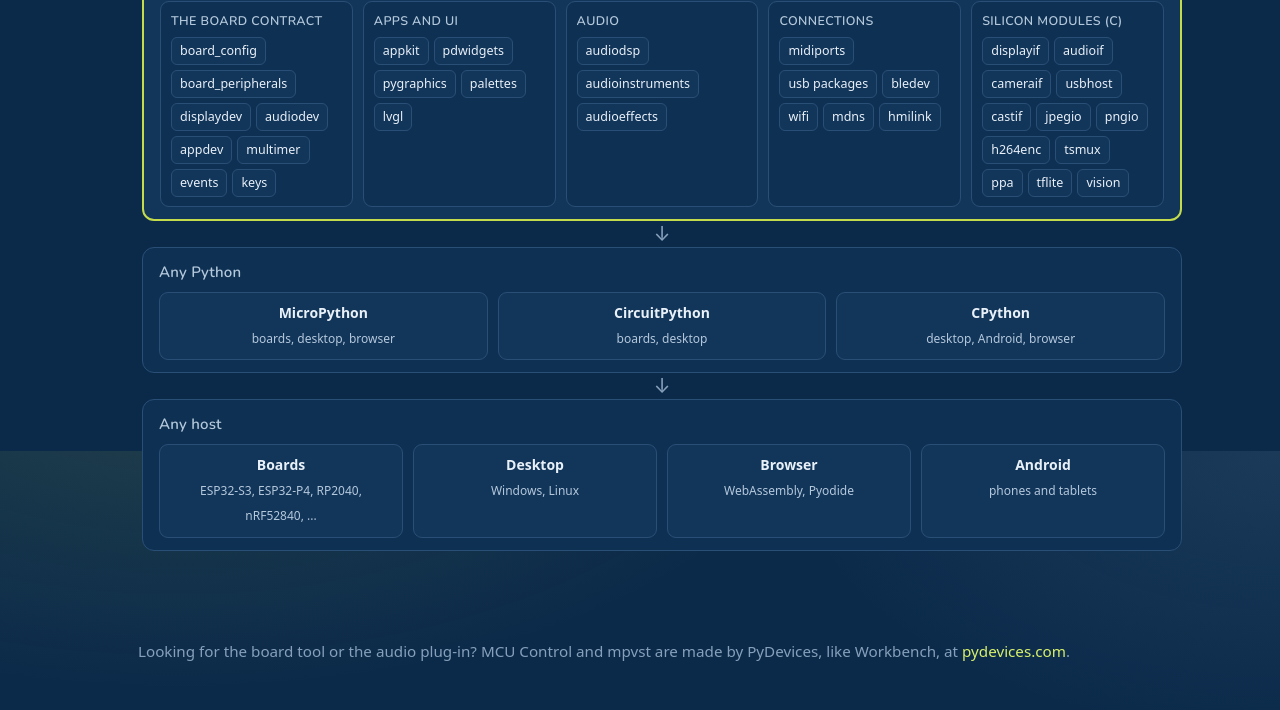
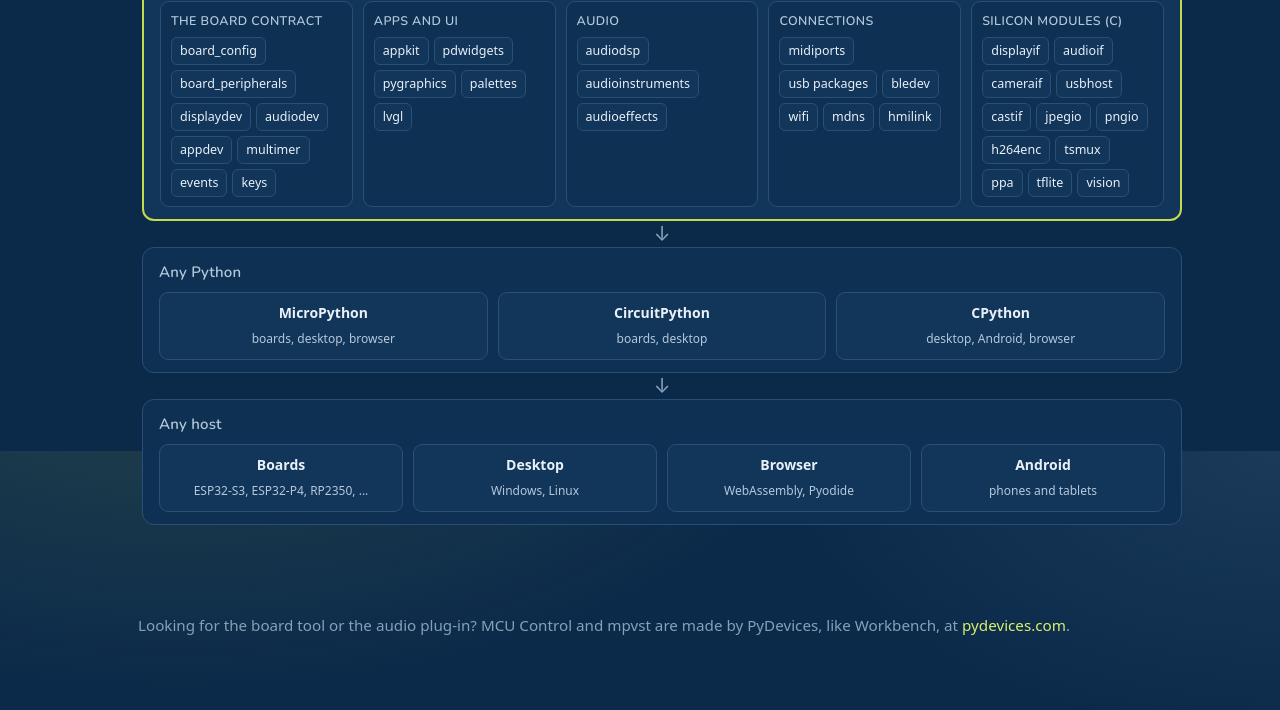
Before and after one commit to PyDevices/PyDevices.github.io, a plain HTML site: page index.html in a window 1280 px wide. Shown: the part 2749-3459 px from the top of the page. Drawn offline with nearby package versions, Linux system fonts and the light colour scheme; no server answers.

Commit message:
Architecture diagram: boards keep RP2350
RP2350 stays in the boards cell: the Pico Plus 2 W runs our firmware build and CI builds RP2350 images. Only the macOS entry comes out of the desktop cell.

```diff
--- a/index.html
+++ b/index.html
@@ -287,7 +287,7 @@
       <div class="cell"><b>CPython</b><span>desktop, Android, browser</span></div></div></div>
      <div class="arrow">&#8595;</div>
      <div class="row host"><h3>Any host</h3><div class="cells four">
-      <div class="cell"><b>Boards</b><span>ESP32-S3, ESP32-P4, RP2040, nRF52840, ...</span></div>
+      <div class="cell"><b>Boards</b><span>ESP32-S3, ESP32-P4, RP2350, ...</span></div>
       <div class="cell"><b>Desktop</b><span>Windows, Linux</span></div>
       <div class="cell"><b>Browser</b><span>WebAssembly, Pyodide</span></div>
       <div class="cell"><b>Android</b><span>phones and tablets</span></div></div></div>
```
